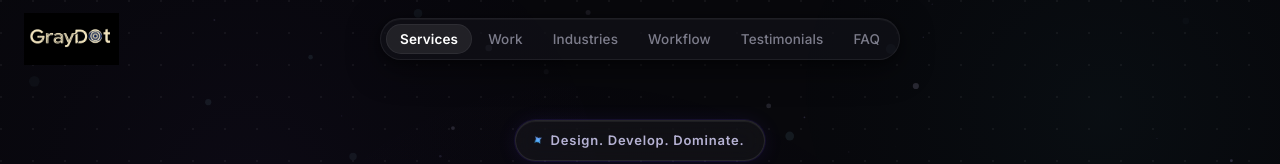
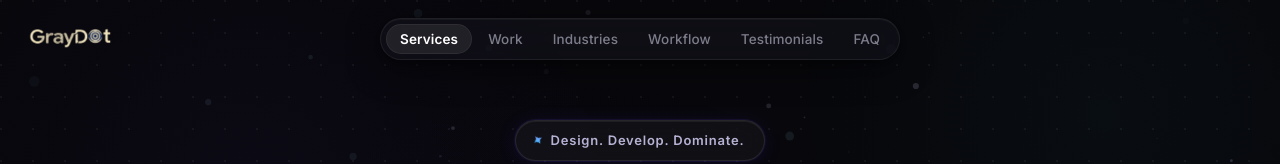
Before and after one commit to devaprakashj/graydot-crm, a React (Vite) app: page / in a window 1280 px wide. Shown: the top 164 px of the page. Built offline with nearby package versions, Linux system fonts and the light colour scheme; the HTML template or start-up script is replaced by a standard one.

Commit message:
fix: make logo background transparent natively

```diff
--- a/src/pages/Landing.css
+++ b/src/pages/Landing.css
@@ -275,7 +275,6 @@
   height: 52px;
   width: auto;
   object-fit: contain;
-  mix-blend-mode: lighten; /* Removes the black background box */
 }
 
 /* ── Glass pill — horizontally centered via flex ── */
```
Also changed, not shown: public/header-logo.png.
